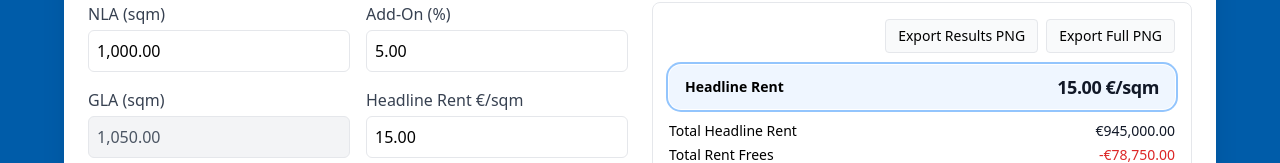
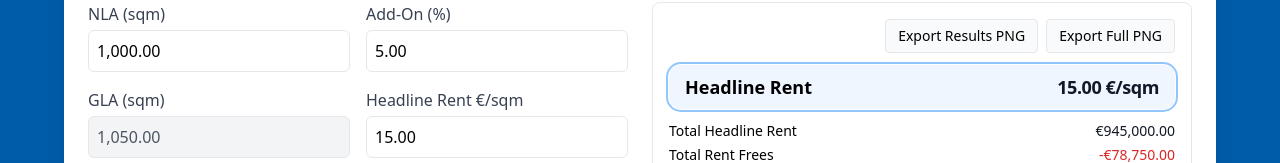
Before and after one commit to Musicandy13/Net-Effective-Rent-Calculator, a React (Vite) app: page / in a window 1280 px wide. Shown: the part 128-291 px from the top of the page. Built offline with nearby package versions, Linux system fonts and the light colour scheme.

Commit message:
Update App.jsx

```diff
--- a/src/App.jsx
+++ b/src/App.jsx
@@ -411,7 +411,7 @@ export default function App() {
 
                 {/* Headline Rent Banner */}
                 <div className="mt-3 rounded-xl ring-2 ring-blue-300 ring-offset-1 bg-blue-50 px-4 py-2 flex items-center justify-between shadow-sm mb-3">
-                  <div className="font-bold text-sm">Headline Rent</div>
+                  <div className="font-bold text-lg">Headline Rent</div>
                   <div className="text-lg font-extrabold tracking-tight text-gray-900">{F(rent, 2)} €/sqm</div>
                 </div>
 
```
